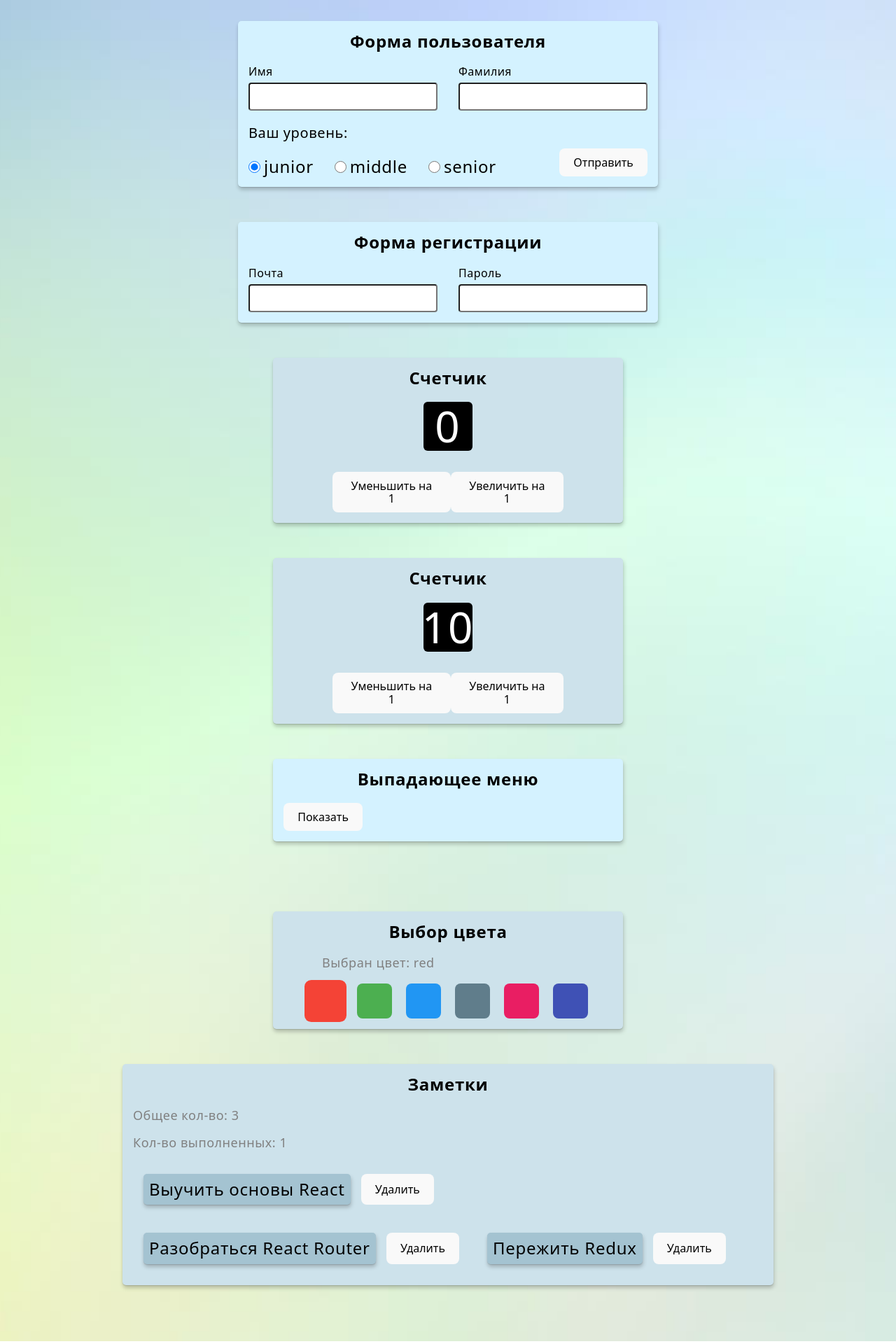
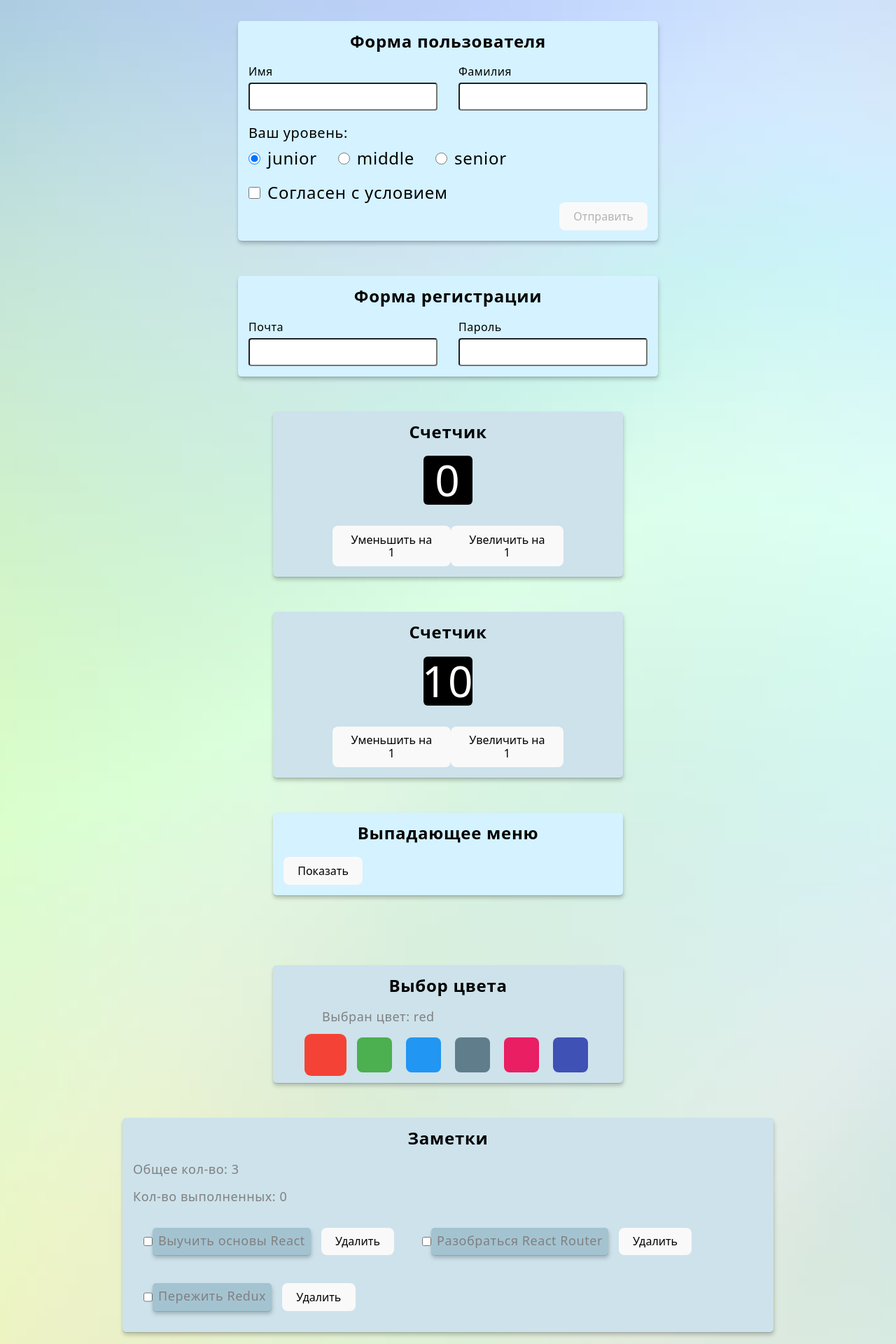
Before and after one commit to DmitryKishkanev/support, a React (Vite) app: page / in a window 1280 px wide. Shown: the top 1920 px of the page at 70% size. Built offline with nearby package versions, Linux system fonts and the light colour scheme.

Commit message:
Добавил checkbox на  тодушки

```diff
--- a/package.json
+++ b/package.json
@@ -13,6 +13,7 @@
     "@emotion/react": "^11.14.0",
     "@emotion/styled": "^11.14.1",
     "axios": "^1.11.0",
+    "classnames": "^2.5.1",
     "modern-normalize": "^3.0.1",
     "prop-types": "^15.8.1",
     "react": "^19.1.0",
--- a/src/components/App/App.jsx
+++ b/src/components/App/App.jsx
@@ -32,6 +32,27 @@ class App extends Component {
     }));
   };
 
+  toggleCompleted = todoId => {
+    // this.setState(prevState => ({
+    //   todos: prevState.todos.map(todo => {
+    //     if (todo.id === todoId) {
+    //       return {
+    //         ...todo,
+    //         completed: !todo.completed,
+    //       };
+    //     }
+
+    //     return todo;
+    //   }),
+    // }));
+
+    this.setState(({ todos }) => ({
+      todos: todos.map(todo =>
+        todo.id === todoId ? { ...todo, completed: !todo.completed } : todo,
+      ),
+    }));
+  };
+
   formSubmitHandler = data => {
     console.log(data);
   };
@@ -48,7 +69,11 @@ class App extends Component {
         <Counter initialValue={10} />
         <Dropdown />
         <ColorPicker options={colorPickerOptions} />
-        <TodoList todos={todos} onDeleteTodo={this.deleteTodo} />
+        <TodoList
+          todos={todos}
+          onDeleteTodo={this.deleteTodo}
+          onToggleCompleted={this.toggleCompleted}
+        />
       </div>
     );
   }
--- a/src/components/ColorPicker/ColorPicker.jsx
+++ b/src/components/ColorPicker/ColorPicker.jsx
@@ -1,5 +1,6 @@
 import React, { Component } from 'react';
 import PropTypes from 'prop-types';
+import classNames from 'classnames';
 import { Container } from 'components/ColorPicker/ColorPicker.styled';
 
 export default class ColorPicker extends Component {
@@ -21,13 +22,9 @@ export default class ColorPicker extends Component {
   };
 
   makeOptionClassName = index => {
-    const optionClasses = ['ColorPicker__option'];
-
-    if (index === this.state.activeOptionIdx) {
-      optionClasses.push('active');
-    }
-
-    return optionClasses.join(' ');
+    return classNames('ColorPicker__option', {
+      active: index === this.state.activeOptionIdx,
+    });
   };
 
   render() {
--- a/src/components/TodoList/TodoList.jsx
+++ b/src/components/TodoList/TodoList.jsx
@@ -1,12 +1,14 @@
 import React from 'react';
+import classNames from 'classnames';
 import PropTypes from 'prop-types';
 import {
   Container,
   TodoListBox,
   TodoItem,
+  TodoText,
 } from 'components/TodoList/TodoList.styled';
 
-const TodoList = ({ todos, onDeleteTodo }) => {
+const TodoList = ({ todos, onDeleteTodo, onToggleCompleted }) => {
   const totalTodoCount = todos.length;
   const completedTodosCount = todos.reduce(
     (acc, todo) => (todo.completed ? acc + 1 : acc),
@@ -19,9 +21,20 @@ const TodoList = ({ todos, onDeleteTodo }) => {
       <p>Общее кол-во: {totalTodoCount}</p>
       <p>Кол-во выполненных: {completedTodosCount}</p>
       <TodoListBox>
-        {todos.map(({ id, text }) => (
-          <TodoItem key={id}>
-            <p>{text}</p>
+        {todos.map(({ id, text, completed }) => (
+          <TodoItem
+            key={id}
+            className={classNames({
+              completed: completed,
+            })}
+          >
+            <input
+              type="checkbox"
+              className="TodoItem__checkbox"
+              checked={completed}
+              onChange={() => onToggleCompleted(id)}
+            />
+            <TodoText completed={completed}>{text}</TodoText>
             <button onClick={() => onDeleteTodo(id)}>Удалить</button>
           </TodoItem>
         ))}
@@ -39,6 +52,7 @@ TodoList.propTypes = {
     }),
   ),
   onDeleteTodo: PropTypes.func.isRequired,
+  onToggleCompleted: PropTypes.func.isRequired,
 };
 
 export default TodoList;
--- a/src/components/TodoList/TodoList.styled.js
+++ b/src/components/TodoList/TodoList.styled.js
@@ -47,8 +47,9 @@ const TodoListBox = styled.ul`
 
 const TodoItem = styled.li`
   display: flex;
+`;
 
-  p {
+const TodoText = styled.p`
   padding: 8px;
   margin: 0 15px 0 0;
 
@@ -65,7 +66,8 @@ const TodoItem = styled.li`
   letter-spacing: 0.03em;
 
   color: black;
-  }
+
+  text-decoration: ${({ completed }) => (completed ? 'line-through' : 'none')};
 `;
 
-export { Container, TodoListBox, TodoItem };
+export { Container, TodoListBox, TodoItem, TodoText };
--- a/src/components/UserForm/UserForm.jsx
+++ b/src/components/UserForm/UserForm.jsx
@@ -11,6 +11,7 @@ export default class UserForm extends Component {
     name: '',
     surname: '',
     experience: 'junior',
+    license: false,
   };
 
   handleChange = event => {
@@ -26,10 +27,16 @@ export default class UserForm extends Component {
     this.reset();
   };
 
+  handleLicenseChange = event => {
+    this.setState({ license: event.currentTarget.checked });
+  };
+
   reset = () => {
     this.setState({
       name: '',
       surname: '',
+      experience: 'junior',
+      license: false,
     });
   };
 
@@ -60,15 +67,12 @@ export default class UserForm extends Component {
               onChange={this.handleChange}
             />
           </label>
-
-          {/* <button type="submit">Отправить</button> */}
         </div>
 
         <p className="level">Ваш уровень:</p>
 
         <div className="form__box">
-          <label htmlFor="" className="level__field">
-            <span className="level__title">
+          <label className="level__field">
             <input
               className="level__name"
               type="radio"
@@ -77,12 +81,10 @@ export default class UserForm extends Component {
               onChange={this.handleChange}
               checked={this.state.experience === 'junior'}
             />
-              junior
-            </span>
+            <span className="level__title">junior</span>
           </label>
 
-          <label htmlFor="" className="level__field">
-            <span className="level__title">
+          <label className="level__field">
             <input
               className="level__name"
               type="radio"
@@ -91,12 +93,10 @@ export default class UserForm extends Component {
               onChange={this.handleChange}
               checked={this.state.experience === 'middle'}
             />
-              middle
-            </span>
+            <span className="level__title">middle</span>
           </label>
 
-          <label htmlFor="" className="level__field">
-            <span className="level__title">
+          <label className="level__field">
             <input
               className="level__name"
               type="radio"
@@ -105,11 +105,24 @@ export default class UserForm extends Component {
               onChange={this.handleChange}
               checked={this.state.experience === 'senior'}
             />
-              senior
-            </span>
+            <span className="level__title">senior</span>
           </label>
-          <button type="submit">Отправить</button>
         </div>
+
+        <label className="level__field">
+          <input
+            className="level__name"
+            type="checkbox"
+            name="license"
+            onChange={this.handleLicenseChange}
+            checked={this.state.license}
+          />
+          <span className="level__title">Согласен с условием</span>
+        </label>
+
+        <button type="submit" disabled={!this.state.license}>
+          Отправить
+        </button>
       </Form>
     );
   }
--- a/src/components/UserForm/UserForm.styled.js
+++ b/src/components/UserForm/UserForm.styled.js
@@ -29,9 +29,10 @@ const Form = styled.form`
     display: flex;
     flex-direction: row;
     align-items: flex-end;
-    justify-content: center;
+    /* justify-content: center; */
     gap: 30px;
     width: 100%;
+    margin-bottom: 20px;
   }
 
   .label {
@@ -64,6 +65,7 @@ const Form = styled.form`
   }
 
   .level {
+    margin-top: 0;
     margin-bottom: 10px;
 
     font-weight: 400;
@@ -81,6 +83,12 @@ const Form = styled.form`
     align-items: center;
   }
 
+  .level__name {
+    width: 17px;
+    height: 17px;
+    margin-right: 10px;
+  }
+
   .level__title {
     font-weight: 400;
     font-size: 24px;
@@ -90,12 +98,6 @@ const Form = styled.form`
 
     color: black;
   }
-
-  .level__name {
-    width: 17px;
-    height: 17px;
-    margin-right: 5px;
-  }
 `;
 
 export { Form };
--- a/src/todos.json
+++ b/src/todos.json
@@ -1,5 +1,5 @@
 [
-  { "id": "id-1", "text": "Выучить основы React", "completed": true },
+  { "id": "id-1", "text": "Выучить основы React", "completed": false },
   { "id": "id-2", "text": "Разобраться React Router", "completed": false },
   { "id": "id-3", "text": "Пережить Redux", "completed": false }
 ]
```
Also changed, not shown: 1 other file (tests, documents, lock files or other folders). Lines whose indentation alone changed are shown as unchanged.
